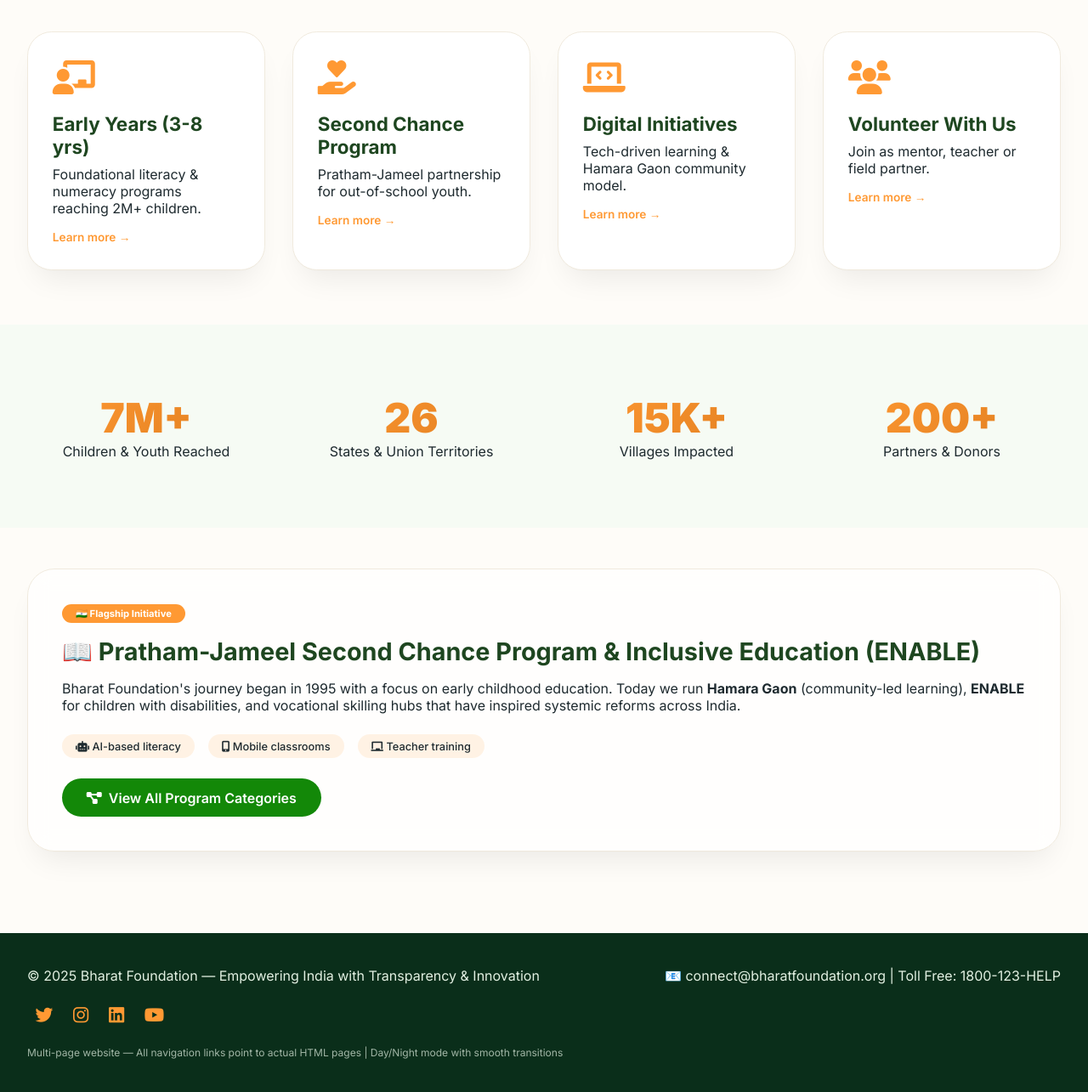
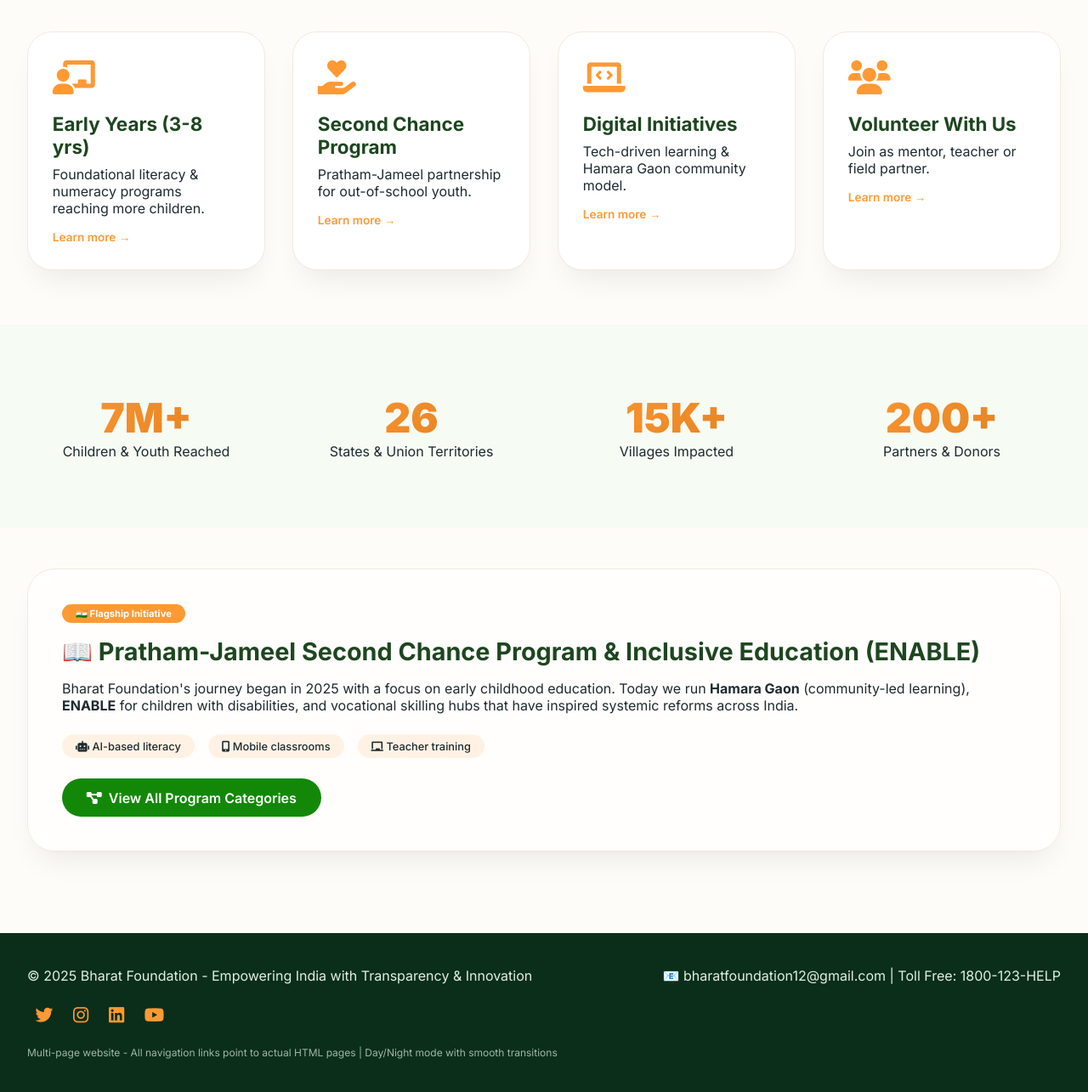
Before and after one commit to Kanna2005/NGO, a plain HTML site: page index.html in a window 1280 px wide. Shown: the part 889-2174 px from the top of the page at 85% size. Drawn offline with Linux system fonts and the light colour scheme.

Commit message:
Update index.html

```diff
--- a/index.html
+++ b/index.html
@@ -132,15 +132,15 @@
     <div class="hero-bg-shape"></div>
     <div class="container hero-grid">
       <div class="hero-text" data-aos="fade-up">
-        <div class="hero-badge">🇮🇳 Empowering Bharat since 1995</div>
+        <div class="hero-badge">🇮🇳 Empowering Bharat since 2025</div>
         <h2>Empowering Communities,<br>Building a <span class="gradient-text">Better Bharat</span></h2>
-        <div class="tagline">Bharat Foundation — serving 7M+ children & youth through innovative programs in education, skilling & inclusion.</div>
+        <div class="tagline">Bharat Foundation serving more children & youth through innovative programs in education, skilling & inclusion.</div>
         <a href="programs.html" class="btn-primary" id="exploreProgramsBtn"><i class="fas fa-layer-group"></i> Explore Our Programs <span class="btn-arrow">→</span></a>
       </div>
       <div class="hero-image">
         <div class="floating-icon"><i class="fas fa-hands-helping"></i></div>
         <div class="floating-icon second"><i class="fas fa-graduation-cap"></i></div>
-        <div class="stat-badge">Since 1995 | 26+ states</div>
+        <div class="stat-badge">Initiated since 2025</div>
       </div>
     </div>
   </section>
@@ -157,7 +157,7 @@
         <a href="early-years.html" class="demo-cat-card">
           <div class="card-icon"><i class="fas fa-chalkboard-user"></i></div>
           <h3>Early Years (3-8 yrs)</h3>
-          <p>Foundational literacy & numeracy programs reaching 2M+ children.</p>
+          <p>Foundational literacy & numeracy programs reaching more children.</p>
           <span class="card-link-hint">Learn more →</span>
           <div class="card-shine"></div>
         </a>
@@ -204,7 +204,7 @@
       <div class="highlight-card glass-effect">
         <div class="highlight-badge">🇮🇳 Flagship Initiative</div>
         <h3>📖 Pratham-Jameel Second Chance Program & Inclusive Education (ENABLE)</h3>
-        <p>Bharat Foundation's journey began in 1995 with a focus on early childhood education. Today we run <strong>Hamara Gaon</strong> (community-led learning), <strong>ENABLE</strong> for children with disabilities, and vocational skilling hubs that have inspired systemic reforms across India.</p>
+        <p>Bharat Foundation's journey began in 2025 with a focus on early childhood education. Today we run <strong>Hamara Gaon</strong> (community-led learning), <strong>ENABLE</strong> for children with disabilities, and vocational skilling hubs that have inspired systemic reforms across India.</p>
         <div class="highlight-tags">
           <span><i class="fas fa-robot"></i> AI-based literacy</span>
           <span><i class="fas fa-mobile-alt"></i> Mobile classrooms</span>
@@ -219,8 +219,8 @@
 <footer>
   <div class="container">
     <div class="footer-grid">
-      <div><p>© 2025 Bharat Foundation — Empowering India with Transparency & Innovation</p></div>
-      <div><p>📧 connect@bharatfoundation.org | Toll Free: 1800-123-HELP</p></div>
+      <div><p>© 2025 Bharat Foundation - Empowering India with Transparency & Innovation</p></div>
+      <div><p>📧 bharatfoundation12@gmail.com | Toll Free: 1800-123-HELP</p></div>
       <div class="social-icons">
         <a href="#" aria-label="Twitter"><i class="fab fa-twitter"></i></a>
         <a href="#" aria-label="Instagram"><i class="fab fa-instagram"></i></a>
@@ -228,7 +228,7 @@
         <a href="#" aria-label="Youtube"><i class="fab fa-youtube"></i></a>
       </div>
     </div>
-    <p style="margin-top: 1.5rem; font-size:0.75rem; opacity:0.7;">Multi-page website — All navigation links point to actual HTML pages | Day/Night mode with smooth transitions</p>
+    <p style="margin-top: 1.5rem; font-size:0.75rem; opacity:0.7;">Multi-page website - All navigation links point to actual HTML pages | Day/Night mode with smooth transitions</p>
   </div>
 </footer>
 
```
